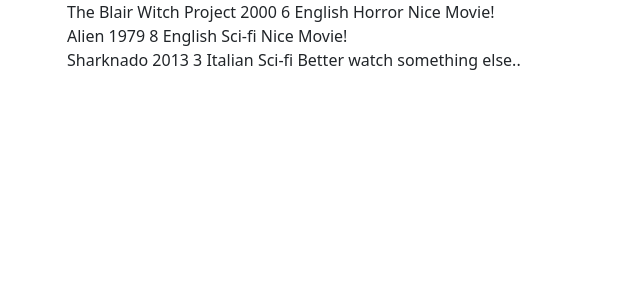
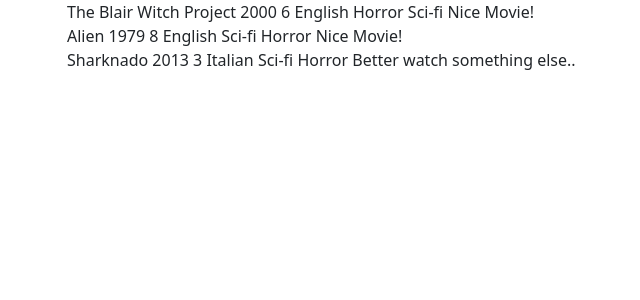
Before and after one commit to AlessioMartella7/php-oop-1, a PHP site: page / in a window 1280 px wide. Shown: the top 300 px of the page, without its empty margins (15-655 px from the left). Run offline with PHP 8.4, Linux system fonts and the light colour scheme.

Commit message:
added subGenre on movie class construct

```diff
--- a/classes/Movie.php
+++ b/classes/Movie.php
@@ -7,6 +7,7 @@ class Movie {
     public $vote;
     public $language;
     public $genre;
+    public $subGenre;
 
     function __construct(
         string $title,
@@ -14,6 +15,8 @@ class Movie {
         int $vote,
         string $language,
         Genre $genre,
+        Genre $subGenre,
+
         )
     {
         $this->title = $title;
@@ -21,6 +24,7 @@ class Movie {
         $this->vote = $vote;
         $this->language = $language;
         $this->genre = $genre;
+        $this->subGenre = $subGenre;
     }
 
     function rateMovie () {
--- a/index.php
+++ b/index.php
@@ -4,9 +4,9 @@ include_once __DIR__.'/classes/Genre.php';
 $sciFi = new Genre('Sci-fi');
 $horror = new Genre('Horror');
 // film
-$theBlairWitchProject = new Movie ('The Blair Witch Project', 2000, 6 , 'English', $horror);
-$alien = new Movie ('Alien', 1979, 8, 'English', $sciFi);
-$sharknado = new Movie ('Sharknado', 2013, 3, 'Italian', $sciFi);
+$theBlairWitchProject = new Movie ('The Blair Witch Project', 2000, 6 , 'English', $horror,$sciFi);
+$alien = new Movie ('Alien', 1979, 8, 'English', $sciFi, $horror);
+$sharknado = new Movie ('Sharknado', 2013, 3, 'Italian', $sciFi, $horror);
 
 // generi
 
@@ -35,6 +35,7 @@ $sharknado = new Movie ('Sharknado', 2013, 3, 'Italian', $sciFi);
                     <?= $theBlairWitchProject->vote ?>
                     <?= $theBlairWitchProject->language ?>
                     <?= $theBlairWitchProject->genre->name ?>
+                    <?= $theBlairWitchProject->subGenre->name ?>
                     <?= ($theBlairWitchProject->rateMovie());?>
                 </div>
                 <div class="col-12">
@@ -43,6 +44,7 @@ $sharknado = new Movie ('Sharknado', 2013, 3, 'Italian', $sciFi);
                     <?= $alien->vote ?>
                     <?= $alien->language ?>
                     <?= $alien->genre->name ?>
+                    <?= $alien->subGenre->name ?>
                     <?= ($alien->rateMovie());?>
                 </div>
                 <div class="col-12">
@@ -51,6 +53,7 @@ $sharknado = new Movie ('Sharknado', 2013, 3, 'Italian', $sciFi);
                     <?= $sharknado->vote ?>
                     <?= $sharknado->language ?>
                     <?= $sharknado->genre->name ?>
+                    <?= $sharknado->subGenre->name ?>
                     <?= ($sharknado->rateMovie());?>
                 </div>
             </div>
```
